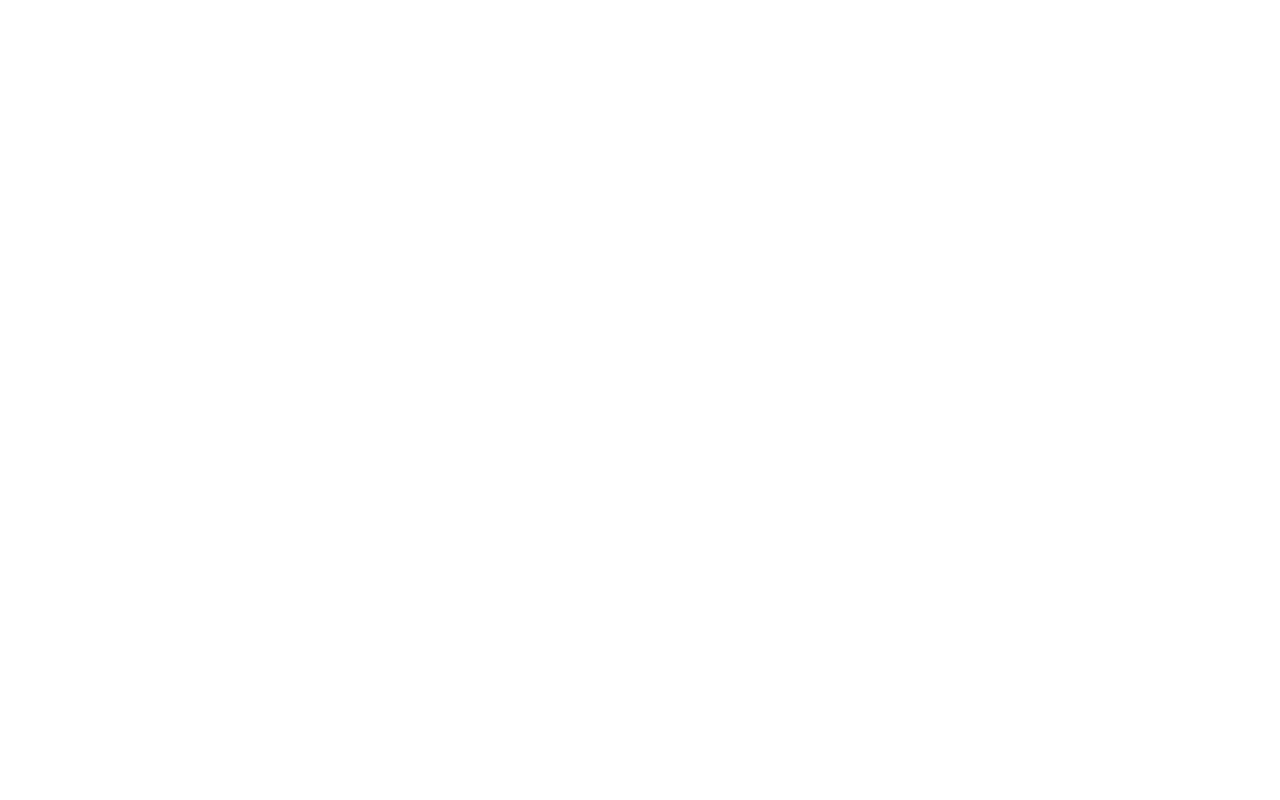
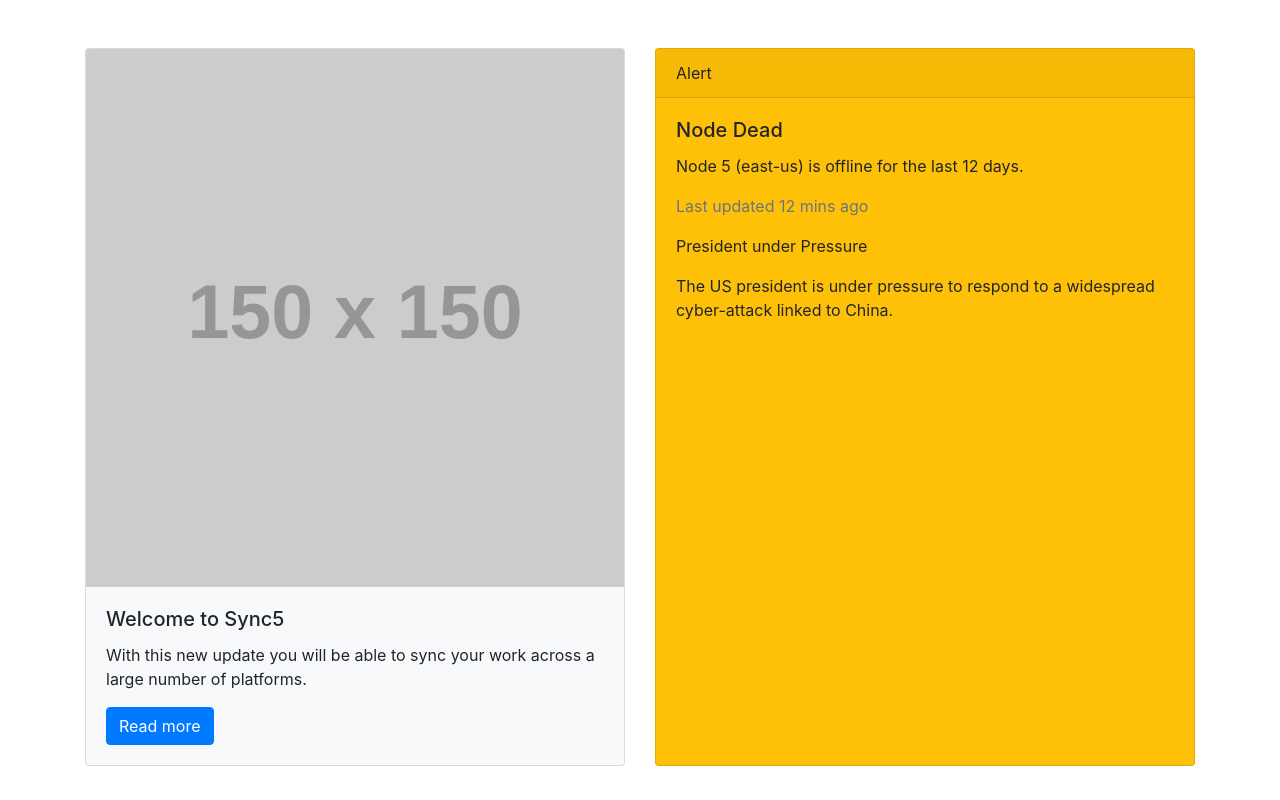
Before and after one commit to acciojob/bootstrap-card-anuyadava, a website: page main.html in a window 1280 px wide. Drawn offline with nearby package versions, Linux system fonts and the light colour scheme; placeholder pictures from the web are drawn by us.

Commit message:
created a submission

```diff
--- a/main.html
+++ b/main.html
@@ -4,10 +4,50 @@
 
 <head>
 	<link rel="stylesheet" href="styles.css">
+	    <link href="https://stackpath.bootstrapcdn.com/bootstrap/4.5.2/css/bootstrap.min.css" rel="stylesheet">
+    <style>
+        .card-deck .card {
+            margin-bottom: 20px;
+        }
+    </style>
+
 </head>
 
 <body>
 	<!-- the entire body must be written by student -->
+	    <div class="container mt-5">
+        <div class="card-deck">
+            <!-- Card 1 -->
+            <div class="card bg-light">
+                <img src="https://via.placeholder.com/150" class="card-img-top" alt="Image">
+                <div class="card-body">
+                    <h5 class="card-title">Welcome to Sync5</h5>
+                    <p class="card-text">With this new update you will be able to sync your work across a large number of platforms.</p>
+                    <a href="#" class="btn btn-primary">Read more</a>
+                </div>
+            </div>
+
+            <!-- Card 2 -->
+            <div class="card bg-warning">
+                <div class="card-header">
+                    Alert
+                </div>
+                <div class="card-body">
+                    <h5 class="card-title">Node Dead</h5>
+                    <p class="card-text">Node 5 (east-us) is offline for the last 12 days.</p>
+                    <p class="card-text text-muted">Last updated 12 mins ago</p>
+                    <p class="card-text">President under Pressure</p>
+                    <p class="card-text">The US president is under pressure to respond to a widespread cyber-attack linked to China.</p>
+                </div>
+            </div>
+        </div>
+    </div>
+
+    <!-- Bootstrap JS and dependencies -->
+    <script src="https://code.jquery.com/jquery-3.5.1.slim.min.js"></script>
+    <script src="https://cdn.jsdelivr.net/npm/@popperjs/core@2.9.2/dist/umd/popper.min.js"></script>
+    <script src="https://stackpath.bootstrapcdn.com/bootstrap/4.5.2/js/bootstrap.min.js"></script>
+
     <script type="text/javascript" src="./script.js">
 </script>
 
```
